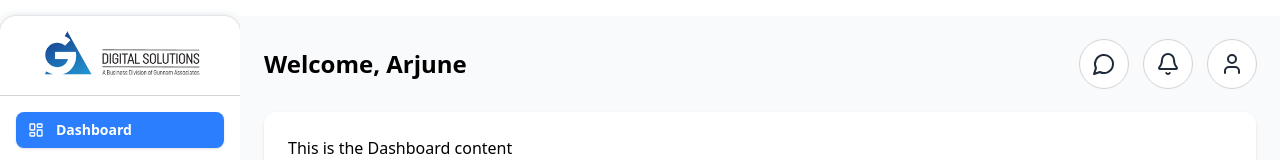
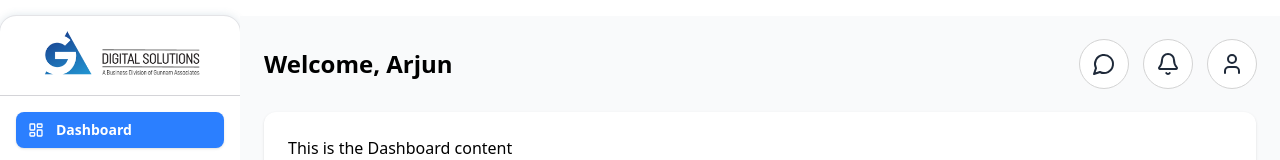
Before and after one commit to pramod-motupalli/GA_Frontend, a React (Vite) app: page /teamlead in a window 1280 px wide. Shown: the top 160 px of the page. Built offline with nearby package versions, Linux system fonts and the light colour scheme.

Commit message:
dashboard changed

```diff
--- a/src/pages/DashboardPage.jsx
+++ b/src/pages/DashboardPage.jsx
@@ -97,7 +97,7 @@ const Dashboard = () => {
       <div className="flex-1 flex flex-col p-6 bg-gray-50 overflow-y-auto">
         {/* Header */}
         <div className="flex justify-between items-center mb-6">
-          <h1 className="text-2xl font-semibold">Welcome, Arjune</h1>
+          <h1 className="text-2xl font-semibold">Welcome, Arjun</h1>
           <div className="flex items-center gap-4">
             <div className="w-12 h-12 p-3 bg-white rounded-full outline outline-1 outline-neutral-300 flex justify-center items-center">
                 <MessageCircle className="w-6 h-6 text-gray-800" />
```
